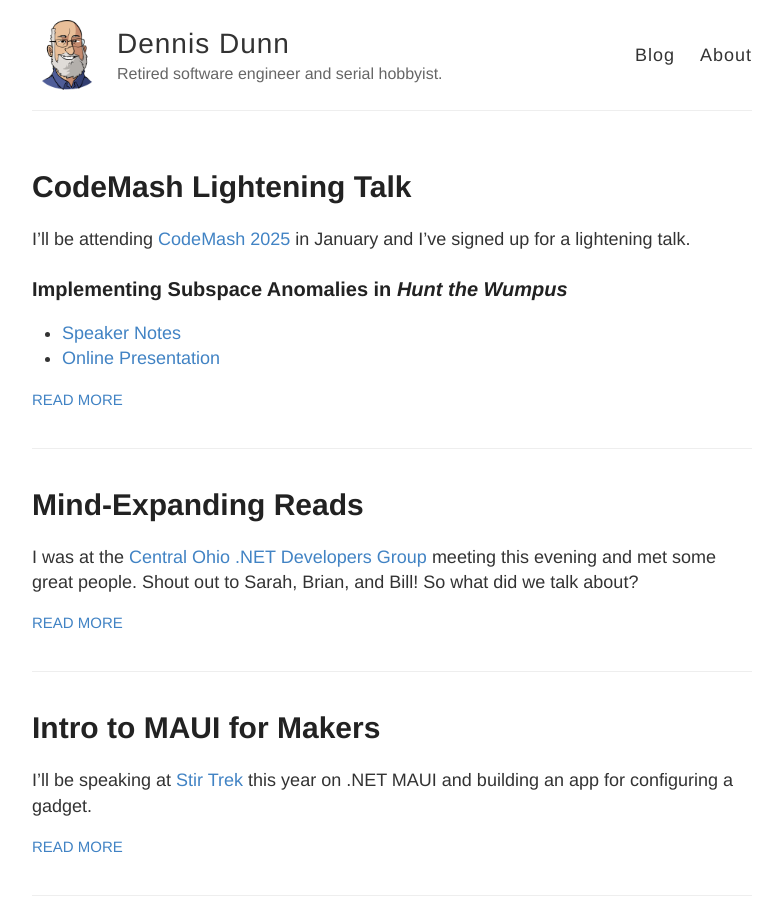
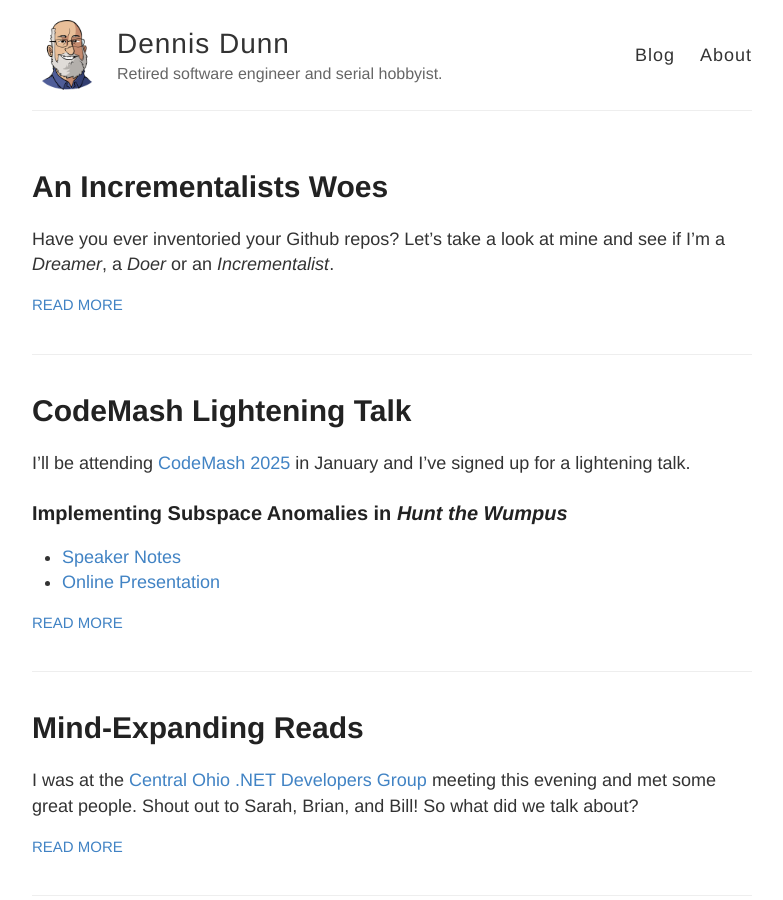
Before and after one commit to dennisdunn/dennisdunn.github.io, a Jekyll site: the page built from index.html, in a window 1280 px wide and 900 px high. Shown: the whole window, without its empty margins (248-1031 px from the left). Built offline with Jekyll 4.4.1, drawn with Linux system fonts in a browser that asks for light colours; some of the changed lines change nothing that is shown.

Commit message:
Published a blog.

````diff
--- a/_drafts/an-incrementalists-woes.md
+++ b/_posts/2025-05-14-an-incrementalists-woes.md
@@ -8,6 +8,18 @@ Have you ever inventoried your Github repos? Let's take a look at mine and see i
 a *Dreamer*, a *Doer* or an *Incrementalist*.
 
 <!--more-->
+
+In his book "Making Ideas Happen," Scott Belsky describes three different personalities:
+- Dreamers
+- Doers
+- Incrementalists
+
+A *dreamer* has ideas. Lots and lots of ideas. So many ideas that they can't get to them all. A *doer* likes tasks, they  want to follow a path to and end. A dreamer/doer pair can really get things done.
+
+An *incrementalist* is a combination of the two, they can switch between dreamer and doer
+as the situation requires. This can be a superpower when working with others but it can
+lead to a cesspool of half-baked projects if working alone. I have discovered that I am an incrementalist. As proof,
+I present my github repos.
 
 My friend has a home office where he runs his consulting business. In that office, he has a
 bookshelf full of books that he hasn't read yet, some of those books have been there
@@ -24,7 +36,7 @@ I use Github organizations to group my software by my hobby interests. I have [A
 - AE0ZW **11** repos
 - OpenCDSi/Worldvax **17** repos
 - Anso Designs **1** repo
-- Other **29** repos
+- Personal **29** repos
 
 As I scanned these repos I realized that I could classify each repo by what I had
 hoped to gain from that particular project. Those classes are:
@@ -39,11 +51,14 @@ Some repos could belong to more than one class.
 All of the repos for OpenCDSi/Worldvax are in ```Public Good```, some of these are also in ```Discovery```. Anso Designs has the only ```Commercial``` project and the AE0ZW projects are
 all ```Discovery```.
 
-For the Other repos, we have:
+For the Personal repos, we have:
 - Public good **6** repos
 - Discovery **13** repos
 - Dependencies **2** repos
 - Conference talks **12** repos
 
+It looks like I'm most successful when I'm writing code to support a conference presentation.
+Those are the times that I've moved from *dreamer* (had an idea for a topic) to *doer* (completing the slides and code). As an incrementalist, I need more of those.
+
 - [Trek2](https://github.com/dennisdunn/trek2.git)
 - [Worldvax](https://github.com/WorldVax)
````
